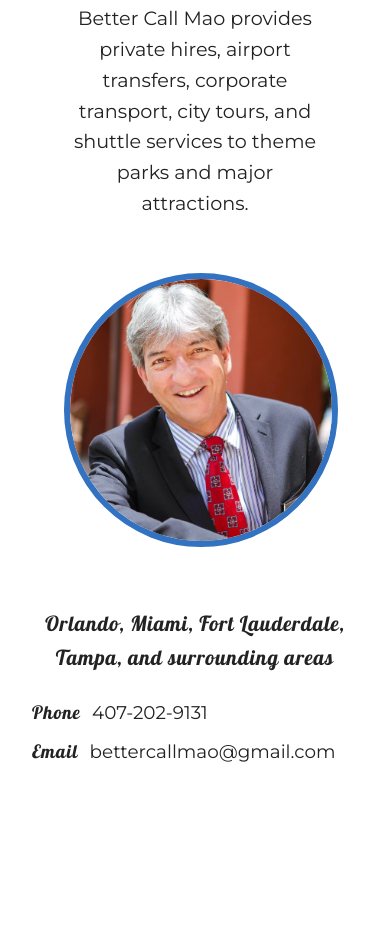
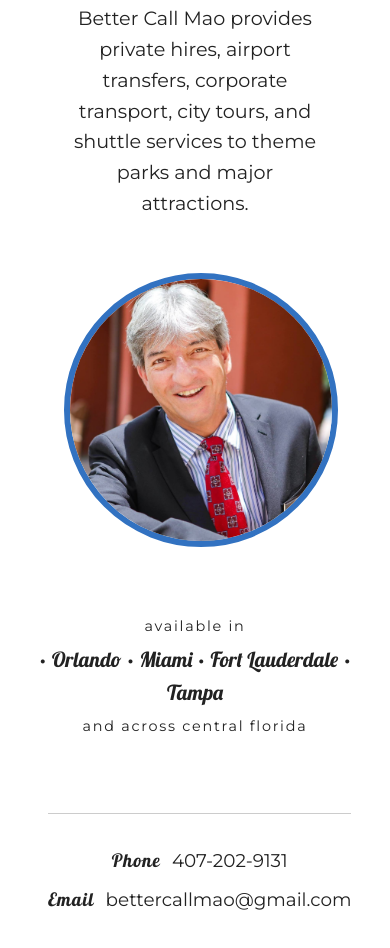
Before and after one commit to johnality/bettercallmao, a plain HTML site: page index.html in a window 390 px wide. Shown: the part 448-1396 px from the top of the page. Before the commit the page ends 1214 px from the top, so only its background shows below. Drawn offline with Linux system fonts and the light colour scheme.

Commit message:
Update index.html

```diff
--- a/index.html
+++ b/index.html
@@ -3,8 +3,9 @@
 <head>
   <meta charset="UTF-8" />
   <meta name="viewport" content="width=device-width, initial-scale=1.0" />
+
   <title>Florida Private Transportation Services and Airport Pickups | Better Call Mao</title>
-<meta name="description" content="Professional airport transportation and private transport services across Florida. Serving Orlando, Miami, Tampa, Fort Lauderdale, St Petersburg, Jacksonsville, and surrounding areas. Better Call Mao provides private hires, airport transfers, corporate travel, city tours, and shuttle services to theme parks and major attractions. Reliable friendly service, fair pricing, easy booking. Hablamos español" />
+  <meta name="description" content="Professional airport transportation and private transport services across Florida. Serving Orlando, Miami, Tampa, Fort Lauderdale, and surrounding areas. Better Call Mao provides private hires, airport transfers, corporate travel, city tours, and shuttle services to theme parks and major attractions. Reliable friendly service, fair pricing. Hablamos español." />
 
   <style>
     /* ---------- FONTS ---------- */
@@ -19,14 +20,13 @@
       margin: 0;
       padding: 0 4rem;
       line-height: 1.6;
-      background: #ffffff; /* SCRAPPED FADE-TO-GREY */
+      background: #ffffff;
       color: #222;
     }
 
     .container {
       max-width: 1000px;
       margin: 0 auto;
-      background: #ffffff;
       padding: 0 2rem;
     }
 
@@ -44,7 +44,7 @@
       display: block;
     }
 
-    /* ---------- CONTENT ---------- */
+    /* ---------- ABOUT ---------- */
 
     .about-section {
       display: flex;
@@ -64,7 +64,7 @@
     .about-text p {
       font-size: 1.6rem;
       margin: 0 0 1.4rem;
-      text-align: left; /* DESKTOP DEFAULT */
+      text-align: left;
     }
 
     .about-divider {
@@ -92,34 +92,35 @@
 
     .service-areas {
       text-align: center;
-  font-family: 'Lobster', cursive;
-  font-size: 1.9rem;
-  letter-spacing: 0.04em;
-  margin: 0.5rem 0 2rem;
+      margin: 0.8rem 0 2.2rem;
       color: #222;
     }
 
-@media (max-width: 768px) {
-  .service-areas {
-    font-size: 1.3rem;
-    margin: 0.3rem 0 1.5rem;
-  }
+    .service-areas .line-1,
+    .service-areas .line-3 {
+      font-size: 1.1rem;
+      letter-spacing: 0.12em;
+      text-transform: lowercase;
     }
 
+    .service-areas .line-2 {
+      font-family: 'Lobster', cursive;
+      font-size: 1.9rem;
+      margin: 0.3rem 0;
+    }
 
     /* ---------- FOOTER ---------- */
 
-     {
+    footer {
       text-align: center;
       padding: 2.5rem 1rem 3rem;
     }
-
 
     .contact-wrapper {
       display: inline-block;
     }
 
-.-divider {
+    .footer-divider {
       width: 100%;
       height: 1px;
       background: #ccc;
@@ -170,12 +171,21 @@
 
       .about-text p {
         font-size: 1.2rem;
-        text-align: center; /* MOBILE ONLY CENTERED */
+        text-align: center;
       }
 
       .president-photo img {
         max-width: 280px;
-        border-width: 6px; /* THINNER BLUE RING ON MOBILE */
+        border-width: 6px;
+      }
+
+      .service-areas .line-2 {
+        font-size: 1.3rem;
+      }
+
+      .service-areas .line-1,
+      .service-areas .line-3 {
+        font-size: 0.9rem;
       }
 
       .contact {
@@ -184,7 +194,7 @@
       }
 
       .contact p {
-        font-size: 1.15rem; /* PHONE + EMAIL MATCHED & FIT */
+        font-size: 1.15rem;
       }
     }
   </style>
@@ -216,7 +226,9 @@
     </section>
 
     <div class="service-areas">
-      Orlando, Miami, Fort Lauderdale, Tampa, and surrounding areas
+      <div class="line-1">available in</div>
+      <div class="line-2">• Orlando • Miami • Fort Lauderdale • Tampa</div>
+      <div class="line-3">and across Central Florida</div>
     </div>
 
     <footer>
```
Lines whose indentation alone changed are shown as unchanged.
